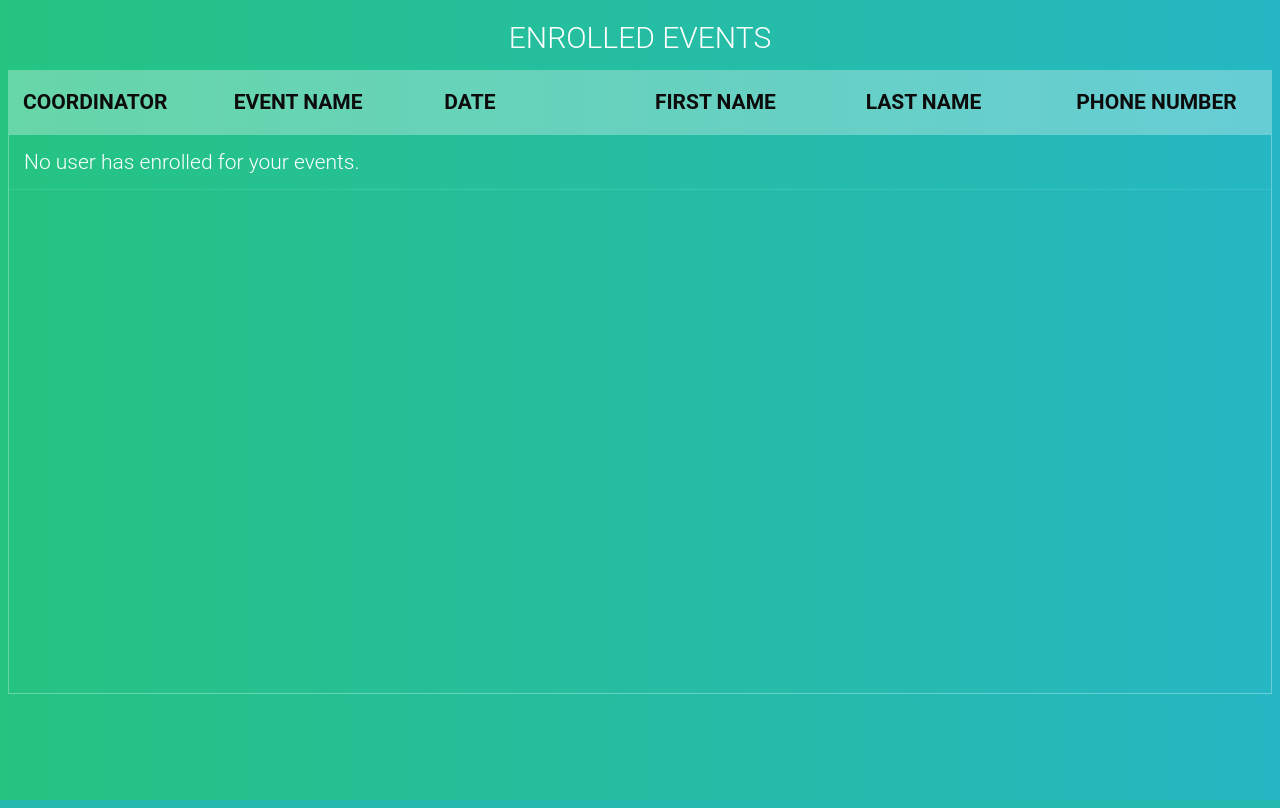
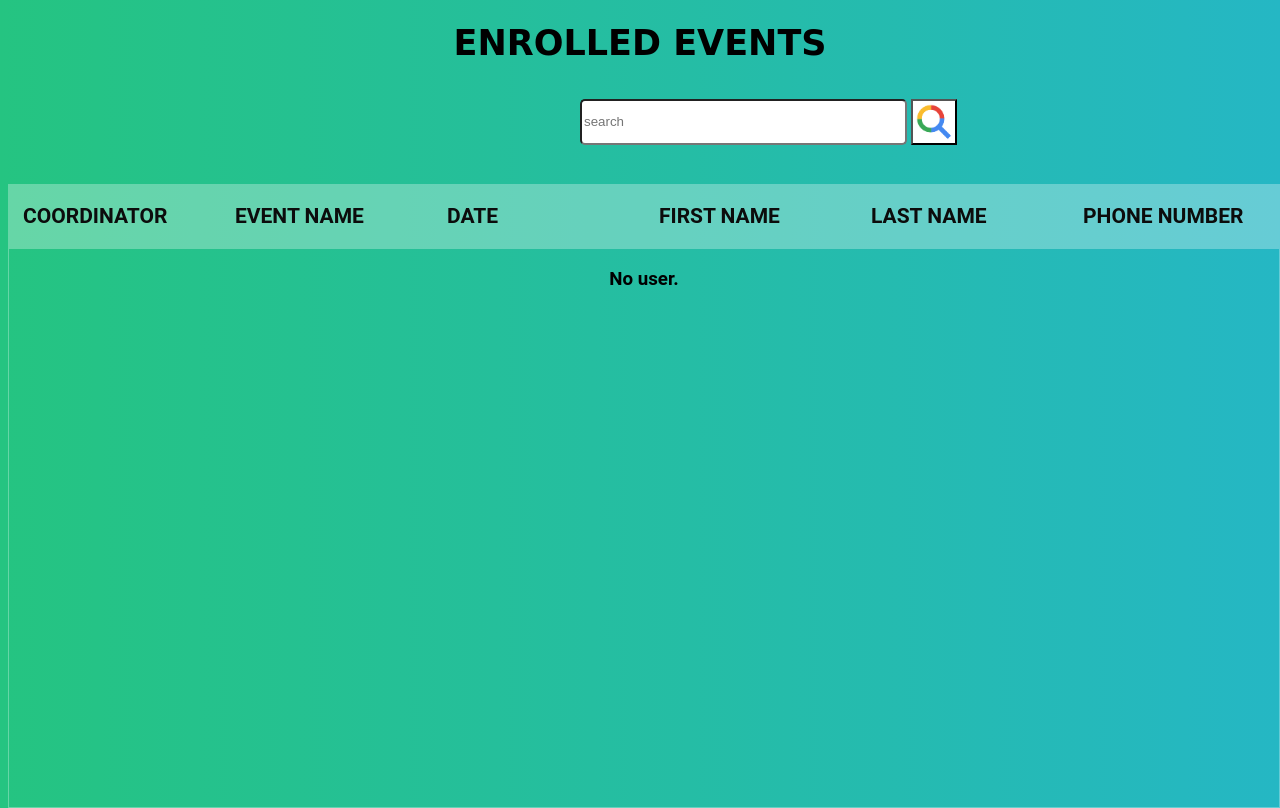
Before and after one commit to Aditya-Samant/dbms_project, a PHP site: page /co_home.php in a window 1280 px wide. Run offline with PHP 8.4, Linux system fonts and the light colour scheme; a user stored in the database is signed in; data comes from the database, SQL or seed files in the repository; tables that the repository leaves empty or names only in its code hold one stand-in row (values such as "Sample post"); lists and menus that the app fills with data are empty.

Commit message:
added search function

```diff
--- a/co_home.php
+++ b/co_home.php
@@ -3,6 +3,24 @@ include 'db.php';
 session_start();
 
 $srno = $_SESSION['coordinator'];
+
+// Initialize the WHERE clause for the search
+$whereClause = "c.srno = $srno";
+
+// Check if a search term is provided
+if (isset($_POST['search']) && !empty($_POST['search'])) {
+    $searchTerm = $con->real_escape_string($_POST['search']);
+
+    // Add conditions for each column you want to search
+    $whereClause .= " AND (
+        c.cname LIKE '%$searchTerm%' OR
+        ev.name LIKE '%$searchTerm%' OR
+        ev.date LIKE '%$searchTerm%' OR
+        u.first LIKE '%$searchTerm%' OR
+        u.last LIKE '%$searchTerm%' OR
+        u.phoneno LIKE '%$searchTerm%'
+    )";
+}
 
 // Your MySQL query
 $query = "SELECT c.cname, ev.name, ev.date, u.first, u.last, u.phoneno
@@ -10,7 +28,7 @@ $query = "SELECT c.cname, ev.name, ev.date, u.first, u.last, u.phoneno
           JOIN events as ev ON c.srno = ev.cid
           JOIN enrolled as en ON ev.id = en.taskid
           JOIN users as u ON en.uid = u.srno
-          WHERE c.srno = $srno
+          WHERE $whereClause
           ORDER BY ev.name";
 
 $result = $con->query($query);
@@ -38,6 +56,13 @@ $con->close();
 <body>
 
     <h1>Enrolled Events</h1>
+
+    <!-- Search Form -->
+    <form action="" method="post" class="search-form">
+                <input type="text" id="search" placeholder="search" name="search">
+                <button type="submit"></button>
+    </form>
+    <div class="move">
     <div class="tbl-header">
         <table cellpadding="0" cellspacing="0" border="0">
             <thead>
@@ -52,6 +77,7 @@ $con->close();
             </thead>
         </table>
     </div>
+
     <div class="tbl-content">
         <table cellpadding="0" cellspacing="0" border="0">
             <tbody>
@@ -69,12 +95,14 @@ $con->close();
                         echo "</tr>";
                     }
                 } else {
-                echo "<tr><td colspan='6'>No user has enrolled for your events.</td></tr>";
-            }
                 ?>
             </tbody>
         </table>
+        <?php
+        echo "<center> <h3>No user.</h3> </center>";
+        }
+        ?>
     </div>
-
+    </div>
 </body>
 </html>
--- a/css/co_home.css
+++ b/css/co_home.css
@@ -1,9 +1,43 @@
+.move{
+    top:184px;
+    position: absolute;
+}
+.search-form {
+    top: 83px;
+    position: absolute;
+    left: 580px;
+}
+
+.search-form input{
+    border-radius: 5px;
+    outline: 0;
+    width: 319px;
+    height: 40px;
+}
+
+.search-form button{
+    background: url('img/search.png');
+    background-position:center;
+    background-repeat:no-repeat;
+    width: 46px;
+    height:46px;
+    background-size: 100% 100%;
+    top:100px;
+    position: sticky;
+}
+
+.search-form input:hover, .search-form input:focus {
+    border: 3px solid #d30aab;
+    background-color: white;
+  }
+
 
 h1{
-    font-size: 30px;
-    color: #fff;
+    font-size: 35px;
+    color: rgb(0, 0, 0);
     text-transform: uppercase;
-    font-weight: 300;
+    font-family: 'Niconne', cursive;
+    font-weight: 300px;
     text-align: center;
     margin-bottom: 15px;
   }
@@ -34,7 +68,7 @@ h1{
     text-align: left;
     vertical-align:middle;
     font-weight: 300;
-    font-size: 21px;
+    font-size: px;
     color: #fff;
     border-bottom: solid 1px rgba(255,255,255,0.1);
   }
```
Lines whose indentation alone changed are shown as unchanged.
